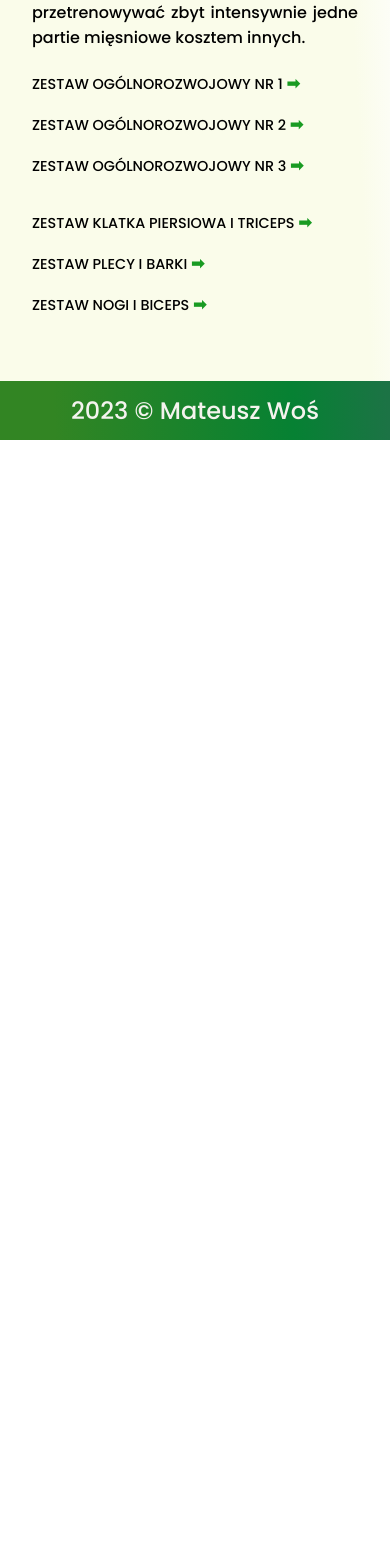
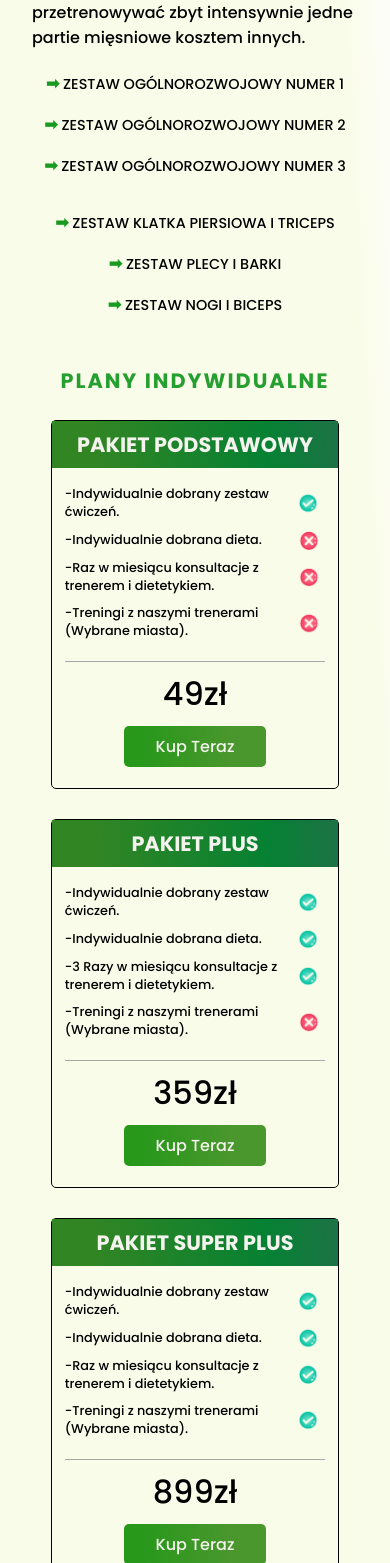
Before and after one commit to Desparion7/GymApp, a React (Vite) app: page /planytreningowe in a window 390 px wide. Shown: the part 437-2000 px from the top of the page. Before the commit the page ends 877 px from the top, so only its background shows below. Built offline with nearby package versions, Linux system fonts and the light colour scheme; no server answers.

Commit message:
add selling section

```diff
--- /dev/null
+++ b/src/components/UI/Offert.tsx
@@ -0,0 +1,79 @@
+import './offert.css';
+
+const Offert = () => {
+	return (
+		<div className='offert'>
+			<div className='offert__pack'>
+				<h4>Pakiet podstawowy</h4>
+				<div className='offert__pack-options'>
+					<div className='offert__pack-option'>
+						<p>-Indywidualnie dobrany zestaw ćwiczeń.</p>
+						<img src='../../img/check.PNG' alt='zatwierdzenie' />
+					</div>
+					<div className='offert__pack-option'>
+						<p>-Indywidualnie dobrana dieta.</p>
+						<img src='../../img/checkno.PNG' alt='zatwierdzenie' />
+					</div>
+					<div className='offert__pack-option'>
+						<p>-Raz w miesiącu konsultacje z trenerem i dietetykiem.</p>
+						<img src='../../img/checkno.PNG' alt='zatwierdzenie' />
+					</div>
+					<div className='offert__pack-option'>
+						<p>-Treningi z naszymi trenerami (Wybrane miasta).</p>
+						<img src='../../img/checkno.PNG' alt='zatwierdzenie' />
+					</div>
+					<div className='offert__pack-price'>49zł</div>
+					<button className='greenBtn'>Kup Teraz</button>
+				</div>
+			</div>
+			<div className='offert__pack'>
+				<h4>Pakiet Plus</h4>
+				<div className='offert__pack-options'>
+					<div className='offert__pack-option'>
+						<p>-Indywidualnie dobrany zestaw ćwiczeń.</p>
+						<img src='../../img/check.PNG' alt='zatwierdzenie' />
+					</div>
+					<div className='offert__pack-option'>
+						<p>-Indywidualnie dobrana dieta.</p>
+						<img src='../../img/check.PNG' alt='zatwierdzenie' />
+					</div>
+					<div className='offert__pack-option'>
+						<p>-3 Razy w miesiącu konsultacje z trenerem i dietetykiem.</p>
+						<img src='../../img/check.PNG' alt='zatwierdzenie' />
+					</div>
+					<div className='offert__pack-option'>
+						<p>-Treningi z naszymi trenerami (Wybrane miasta).</p>
+						<img src='../../img/checkno.PNG' alt='zatwierdzenie' />
+					</div>
+					<div className='offert__pack-price'>359zł</div>
+					<button className='greenBtn'>Kup Teraz</button>
+				</div>
+			</div>
+			<div className='offert__pack'>
+				<h4>Pakiet Super Plus</h4>
+				<div className='offert__pack-options'>
+					<div className='offert__pack-option'>
+						<p>-Indywidualnie dobrany zestaw ćwiczeń.</p>
+						<img src='../../img/check.PNG' alt='zatwierdzenie' />
+					</div>
+					<div className='offert__pack-option'>
+						<p>-Indywidualnie dobrana dieta.</p>
+						<img src='../../img/check.PNG' alt='zatwierdzenie' />
+					</div>
+					<div className='offert__pack-option'>
+						<p>-Raz w miesiącu konsultacje z trenerem i dietetykiem.</p>
+						<img src='../../img/check.PNG' alt='zatwierdzenie' />
+					</div>
+					<div className='offert__pack-option'>
+						<p>-Treningi z naszymi trenerami (Wybrane miasta).</p>
+						<img src='../../img/check.PNG' alt='zatwierdzenie' />
+					</div>
+					<div className='offert__pack-price'>899zł</div>
+					<button className='greenBtn'>Kup Teraz</button>
+				</div>
+			</div>
+		</div>
+	);
+};
+
+export default Offert;
--- /dev/null
+++ b/src/components/UI/offert.css
@@ -0,0 +1,63 @@
+.offert {
+	display: flex;
+	justify-content: center;
+	align-items: center;
+	flex-direction: row;
+	flex-wrap: wrap;
+	gap: 30px;
+    margin-top: 1rem;
+}
+.offert__pack {
+	border: 1px solid black;
+	border-radius: 5px;
+	text-align: center;
+    width: 24em;
+}
+.offert__pack h4 {
+	text-align: center;
+	text-transform: uppercase;
+	font-size: 1.3rem;
+	padding: 0.5rem;
+    color: var(--text-color1);
+	background: var(--main-background-color);
+}
+.offert__pack-options{
+    padding: 0.8rem;
+}
+.offert__pack-option {
+	display: flex;
+	flex-direction: row;
+	justify-content: space-between;
+	align-items: center;
+	gap: 5px;
+}
+.offert__pack-option p {
+	text-align: left;
+}
+
+.offert__pack-option img {
+	width: 50px;
+	height: auto;
+	background-position: center;
+	object-fit: cover;
+}
+.offert__pack-price {
+	text-align: center;
+	width: 100%;
+	font-size: 2rem;
+	margin-top: 1rem;
+	padding-top: 0.5rem;
+	border-top: 1px solid rgb(168, 168, 168);
+}
+
+@media screen and (max-width: 500px) {
+    .offert__pack{
+        width: 18em;
+    }
+	.offert__pack-option p {
+		font-size: 0.8rem;
+	}
+	.offert__pack-option img {
+		width: 30px;
+	}
+}
--- a/src/components/screens/AboutUs.tsx
+++ b/src/components/screens/AboutUs.tsx
@@ -1,10 +1,64 @@
-
 import '../../css/AboutUs.css';
+import { useNavigate } from 'react-router-dom';
 const AboutUs = () => {
+	const navigate = useNavigate();
 	return (
 		<section className='aboutUs'>
-			<div className='aboutUs-text'></div>
-			<div className='aboutUs-img'></div>
+			<div className='aboutUs__section'>
+				<div className='aboutUs__section-text'>
+					<h3>Czy jest Menadżer treningu?</h3>
+					<p>
+						Menadżer treningu to aplikacja stworzona specjalnie dla osób, które
+						dbają o swoją formę i zdrowie. Dzięki niej można z łatwością
+						zapisywać historię swoich treningów, zarządzać planami treningowymi
+						oraz korzystać z opisów ćwiczeń.
+					</p>
+				</div>
+				<div className='aboutUs-img'>
+					<img src='../../img/weights.PNG' alt='Ciężarki' />
+				</div>
+			</div>
+
+			<div className='aboutUs__section'>
+				<div className='aboutUs-img middle'>
+					<img src='../../img/notes.PNG' alt='Ciężarki' />
+				</div>
+				<div className='aboutUs__section-text '>
+					<h3>Najwazniejsza Funkcja?</h3>
+					<p>
+						Ważnym elementem menadżera treningu jest możliwość zapisywania
+						historii treningów. Dzięki temu możesz śledzić swoje postępy,
+						monitorować swoje osiągnięcia oraz dostosowywać swoje plany
+						treningowe do swoich aktualnych możliwości. Dzięki temu będziesz
+						mógł zachować motywację do dalszej pracy nad swoim ciałem i
+						zdrowiem.
+					</p>
+				</div>
+			</div>
+			<div className='aboutUs__section'>
+				<div className='aboutUs__section-text'>
+					<h3>Plany indywidualne</h3>
+					<p>
+						Nasza aplikacja daje dostęp do przykładowych treningów. Jeśli jednak
+						potrzebujesz indywidualnego podejścia do treningu i diety, to z
+						pomocą przychodzą nasi specjaliści. Nasza aplikacja umożliwia
+						zakupienie spersonalizowanego planu treningowego i diety, które
+						zostaną przygotowane przez naszych doświadczonych trenerów oraz
+						dietetyków. Dzięki temu masz pewność, że Twoje plany są dopasowane
+						do Twoich indywidualnych potrzeb i celów.
+					</p>
+				</div>
+				<div className='aboutUs-img'>
+					<button
+						className='greenBtn'
+						onClick={() => {
+							navigate('/planytreningowe');
+						}}
+					>
+						Sprawdź naszą ofertę
+					</button>
+				</div>
+			</div>
 		</section>
 	);
 };
--- a/src/components/screens/MyPlansScreen.tsx
+++ b/src/components/screens/MyPlansScreen.tsx
@@ -37,8 +37,11 @@ const MyPlansScreen = () => {
 	return (
 		<>
 			{(loadingCreate || loadingDelete) && <ModalSpinner />}
+			{isLoading ? (
+				<LoadingSpinner />
+			) : (
+				<>
 					<section className='myPlans'>
-				{isLoading && <LoadingSpinner />}
 						<h2>moje zestawy cwiczeń</h2>
 						{trainingsSets?.length === 0 && (
 							<h3 className='myPlans-info'>
@@ -46,7 +49,9 @@ const MyPlansScreen = () => {
 							</h3>
 						)}
 						{isSuccess && (
-					<h3 className='myPlans-info'>Zestaw został pomyślnie usunięty.</h3>
+							<h3 className='myPlans-info'>
+								Zestaw został pomyślnie usunięty.
+							</h3>
 						)}
 						{isError && (
 							<h3 className='myPlans-error'>Nie udało się usunąć zestawu.</h3>
@@ -72,7 +77,7 @@ const MyPlansScreen = () => {
 											}}
 											title='rozpocznij'
 										>
-									<img src='../../img/plus.PNG' />
+											<img src='../../img/start.PNG' />
 										</button>
 										<button
 											onClick={() => {
@@ -95,6 +100,8 @@ const MyPlansScreen = () => {
 						</div>
 					</section>
 				</>
+			)}
+		</>
 	);
 };
 
--- a/src/components/screens/TrainingPlansScreen.tsx
+++ b/src/components/screens/TrainingPlansScreen.tsx
@@ -1,5 +1,6 @@
 import '../../css/TrainingPlansScreen.css';
 import { Link } from 'react-router-dom';
+import Offert from '../UI/Offert';
 
 const TrainingPlansScreen = () => {
 	return (
@@ -20,29 +21,49 @@ const TrainingPlansScreen = () => {
 
 				<div className='trainingPlansScreen__box'>
 					<div>
-						<Link to='zestaw-ogólnorozwojowy-1-3' className='trainingPlansScreen__box-name'>
-							Zestaw ogólnorozwojowy nr 1 <span>➡</span>
+						<Link
+							to='zestaw-ogólnorozwojowy-1-3'
+							className='trainingPlansScreen__box-name'
+						>
+							<span>➡</span> Zestaw ogólnorozwojowy numer 1
 						</Link>
-						<Link to='zestaw-ogólnorozwojowy-2-3' className='trainingPlansScreen__box-name'>
-							Zestaw ogólnorozwojowy nr 2 <span>➡</span>
+						<Link
+							to='zestaw-ogólnorozwojowy-2-3'
+							className='trainingPlansScreen__box-name'
+						>
+							<span>➡</span> Zestaw ogólnorozwojowy numer 2
 						</Link>
-						<Link to='zestaw-ogólnorozwojowy-3-3' className='trainingPlansScreen__box-name'>
-							Zestaw ogólnorozwojowy nr 3 <span>➡</span>
+						<Link
+							to='zestaw-ogólnorozwojowy-3-3'
+							className='trainingPlansScreen__box-name'
+						>
+							<span>➡</span> Zestaw ogólnorozwojowy numer 3
 						</Link>
 					</div>
 					<div>
-						<Link to='zestaw-klatka-piersiowa-triceps' className='trainingPlansScreen__box-name'>
-							Zestaw klatka piersiowa i triceps <span>➡</span>
+						<Link
+							to='zestaw-klatka-piersiowa-triceps'
+							className='trainingPlansScreen__box-name'
+						>
+							<span>➡</span> Zestaw klatka piersiowa i triceps
 						</Link>
-						<Link to='zestaw-plecy-barki' className='trainingPlansScreen__box-name'>
-							Zestaw plecy i barki <span>➡</span>
+						<Link
+							to='zestaw-plecy-barki'
+							className='trainingPlansScreen__box-name'
+						>
+							<span>➡</span> Zestaw plecy i barki
 						</Link>
-						<Link to='zestaw-nogi-biceps' className='trainingPlansScreen__box-name'>
-							Zestaw nogi i biceps <span>➡</span>
+						<Link
+							to='zestaw-nogi-biceps'
+							className='trainingPlansScreen__box-name'
+						>
+							<span>➡</span> Zestaw nogi i biceps
 						</Link>
 					</div>
 				</div>
 			</div>
+			<h2>Plany indywidualne</h2>
+			<Offert />
 		</section>
 	);
 };
--- a/src/css/AboutUs.css
+++ b/src/css/AboutUs.css
@@ -5,3 +5,34 @@
 	overflow: hidden;
 	min-height: 83vh;
 }
+.aboutUs__section {
+	display: flex;
+	justify-content: space-evenly;
+	align-items: center;
+	gap: 20px;
+	margin: 1rem;
+	padding-bottom: 2rem;
+}
+.aboutUs__section-text {
+	width: 30%;
+}
+.aboutUs-img{
+	width: 40%;
+	text-align: center;
+}
+.aboutUs__section-text h3 {
+	font-size: 2rem;
+	color: var(--text-color2);
+}
+
+@media screen and (max-width: 900px) {
+	.aboutUs__section {
+		flex-direction: column;
+	}
+	.aboutUs__section-text {
+		width: 70%;
+	}
+	.middle {
+		order: 1;
+	}
+}
--- a/src/css/TrainingPlansScreen.css
+++ b/src/css/TrainingPlansScreen.css
@@ -8,16 +8,16 @@
 .trainingPlansScreen__main {
 	position: relative;
 	width: 60%;
-	top: 100px;
+	margin-bottom: 1rem;
 }
 .trainingPlansScreen__main h2 {
 	margin-bottom: 1.5rem;
 }
 .trainingPlansScreen h3 {
 	margin: 1rem 0;
+	text-align: center;
 }
 .trainingPlansScreen p {
-	text-align: justify;
 	margin: 0.3rem 0;
 }
 .trainingPlansScreen__box {
@@ -25,6 +25,7 @@
 	flex-direction: row;
 	justify-content: space-between;
 	width: 100%;
+	margin-bottom: 1rem;
 }
 .trainingPlansScreen__box a {
 	display: block;
@@ -56,6 +57,10 @@
 		display: flex;
 		flex-direction: column;
 	}
+	.trainingPlansScreen__box-name {
+		font-size: 0.8rem;
+		text-align: center;
+	}
 }
 
 @media screen and (max-width: 500px) {
@@ -68,6 +73,10 @@
 	.trainingPlansScreen__box span {
 		font-size: 1rem;
 	}
+	.trainingPlansScreen h3 {
+		text-align: center;
+	}
+
 }
 @media screen and (max-width: 400px) {
 	.trainingPlansScreen__box a {
```
Also changed, not shown: src/components/UI/Navbar.tsx (+13 -3 lines), public/img/notes.PNG (added), public/img/weights.PNG. Lines whose indentation alone changed are shown as unchanged.
